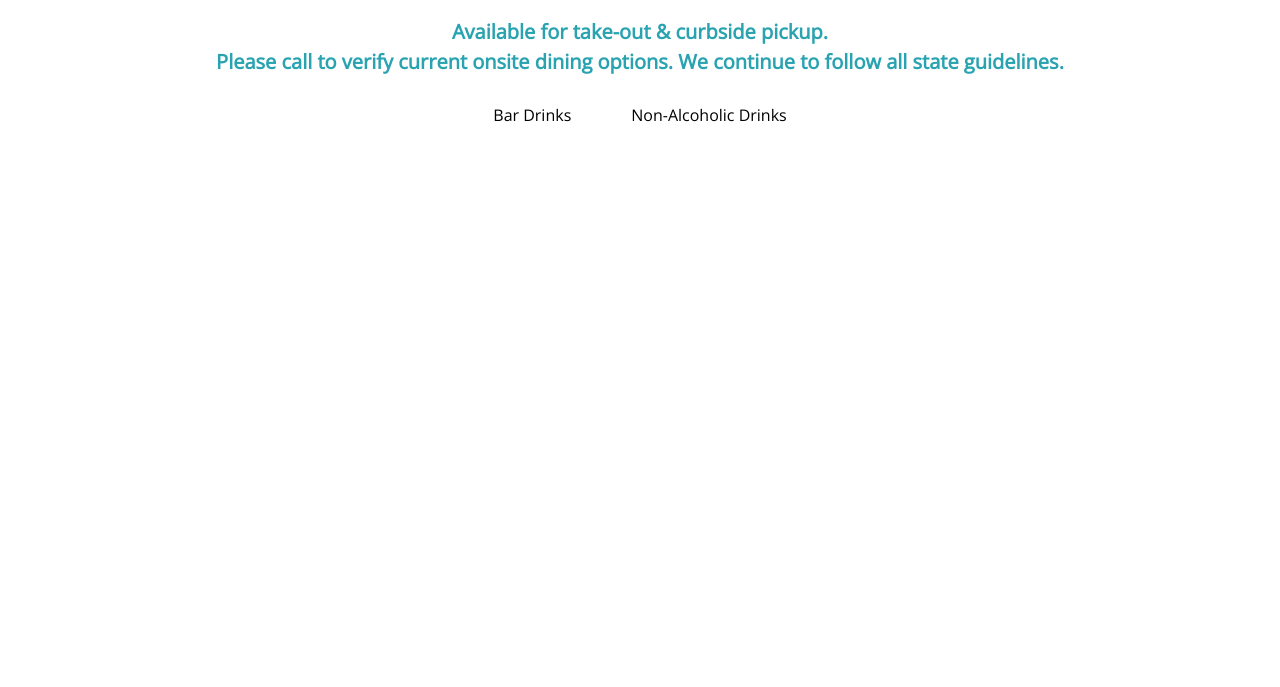
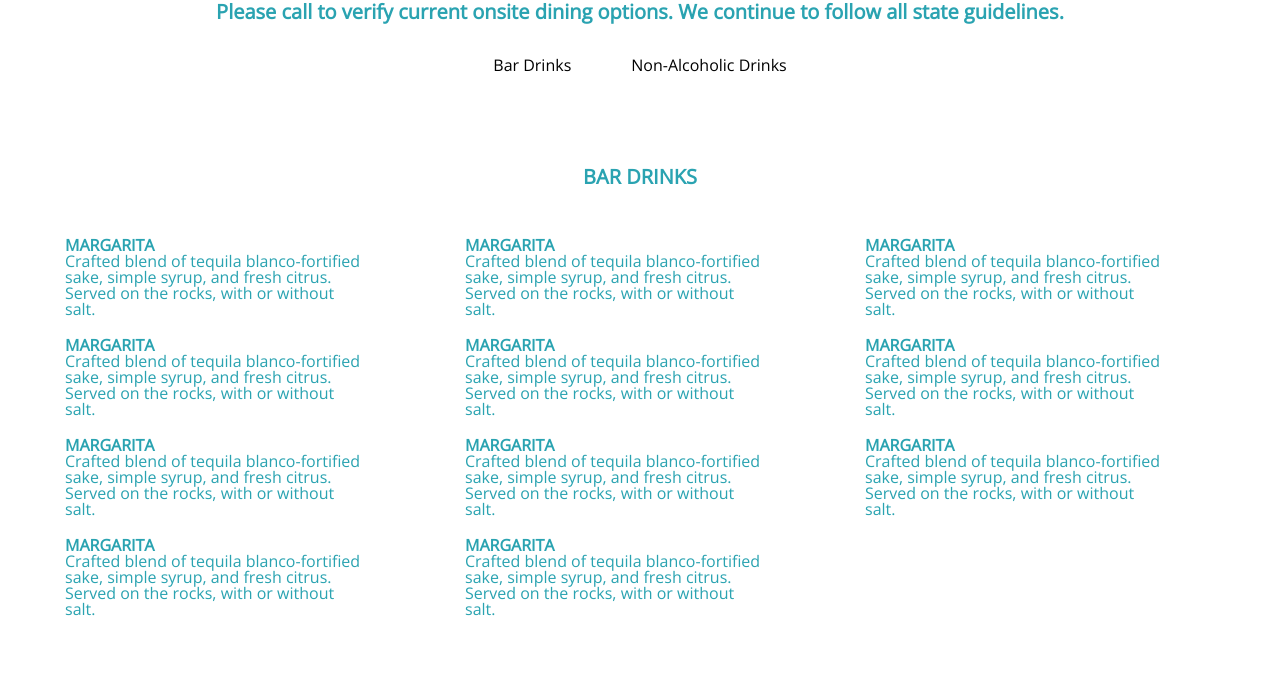
Before and after one commit to ec-rilo/project-restaurant, a website built with webpack: page dist/index.html in a window 1280 px wide. Shown: the part 365-1052 px from the top of the page. Before the commit the page ends 800 px from the top, so only its background shows below. Built offline with nearby package versions, Linux system fonts and the light colour scheme.

Commit message:
Add bar menu

```diff
--- a/dist/index.html
+++ b/dist/index.html
@@ -12,6 +12,7 @@
 <body>
     <div id="content"></div>
     <div id="bar-page"></div>
+
     <div class="bar-menu-title-container">
         <h4 class="menu-title">BAR MENU</h4>
         <p class="menu-description">Available for take-out & curbside pickup.<br>
@@ -21,7 +22,92 @@
             <li class="menu-tab-item-li"><a class="menu-tab-item" href="#">Bar Drinks</a></li>
             <li class="menu-tab-item-li"><a class="menu-tab-item" href="#">Non-Alcoholic Drinks</a></li>
         </ul>
+
+        <div class="menu-container-box">
+            <p class="menu-tab-title">BAR DRINKS</p>
+            <ul class="menu-container">
+                <li class="menu-item-container">
+                    <p class="menu-item-name">MARGARITA</p>
+                    <p class="menu-item-ingredients">
+                        Crafted blend of tequila blanco-fortified sake, simple syrup, and fresh citrus.
+                        Served on the rocks, with or without salt.
+                    </p>
+                </li>
+                <li class="menu-item-container">
+                    <p class="menu-item-name">MARGARITA</p>
+                    <p class="menu-item-ingredients">
+                        Crafted blend of tequila blanco-fortified sake, simple syrup, and fresh citrus.
+                        Served on the rocks, with or without salt.
+                    </p>
+                </li>
+                <li class="menu-item-container">
+                    <p class="menu-item-name">MARGARITA</p>
+                    <p class="menu-item-ingredients">
+                        Crafted blend of tequila blanco-fortified sake, simple syrup, and fresh citrus.
+                        Served on the rocks, with or without salt.
+                    </p>
+                </li>
+                <li class="menu-item-container">
+                    <p class="menu-item-name">MARGARITA</p>
+                    <p class="menu-item-ingredients">
+                        Crafted blend of tequila blanco-fortified sake, simple syrup, and fresh citrus.
+                        Served on the rocks, with or without salt.
+                    </p>
+                </li>
+                <li class="menu-item-container">
+                    <p class="menu-item-name">MARGARITA</p>
+                    <p class="menu-item-ingredients">
+                        Crafted blend of tequila blanco-fortified sake, simple syrup, and fresh citrus.
+                        Served on the rocks, with or without salt.
+                    </p>
+                </li>
+                <li class="menu-item-container">
+                    <p class="menu-item-name">MARGARITA</p>
+                    <p class="menu-item-ingredients">
+                        Crafted blend of tequila blanco-fortified sake, simple syrup, and fresh citrus.
+                        Served on the rocks, with or without salt.
+                    </p>
+                </li>
+                <li class="menu-item-container">
+                    <p class="menu-item-name">MARGARITA</p>
+                    <p class="menu-item-ingredients">
+                        Crafted blend of tequila blanco-fortified sake, simple syrup, and fresh citrus.
+                        Served on the rocks, with or without salt.
+                    </p>
+                </li>
+                <li class="menu-item-container">
+                    <p class="menu-item-name">MARGARITA</p>
+                    <p class="menu-item-ingredients">
+                        Crafted blend of tequila blanco-fortified sake, simple syrup, and fresh citrus.
+                        Served on the rocks, with or without salt.
+                    </p>
+                </li>
+                <li class="menu-item-container">
+                    <p class="menu-item-name">MARGARITA</p>
+                    <p class="menu-item-ingredients">
+                        Crafted blend of tequila blanco-fortified sake, simple syrup, and fresh citrus.
+                        Served on the rocks, with or without salt.
+                    </p>
+                </li>
+                <li class="menu-item-container">
+                    <p class="menu-item-name">MARGARITA</p>
+                    <p class="menu-item-ingredients">
+                        Crafted blend of tequila blanco-fortified sake, simple syrup, and fresh citrus.
+                        Served on the rocks, with or without salt.
+                    </p>
+                </li>
+                <li class="menu-item-container">
+                    <p class="menu-item-name">MARGARITA</p>
+                    <p class="menu-item-ingredients">
+                        Crafted blend of tequila blanco-fortified sake, simple syrup, and fresh citrus.
+                        Served on the rocks, with or without salt.
+                    </p>
+                </li>
+            </ul>
+        </div>
     </div>
+
+
 
     <script src="main.js"></script>
 </body>
--- a/dist/styles/menu.css
+++ b/dist/styles/menu.css
@@ -1,6 +1,6 @@
 .bar-menu-title-container {
     position: absolute;
-    top: 50%;
+    top: 350px;
     left: 50%;
     transform: translate(-50%, -50%);
     text-align: center;
@@ -33,3 +33,39 @@
 .menu-tab-item {
     color: #000 ;
 }
+
+.menu-tab-title {
+    position: relative;
+    font-weight: bold;
+    font-size: 20px;
+}
+
+.menu-container-box {
+    position: absolute;
+    top: 300px;
+    left: 50%;
+    transform: translate(-50%, 0);
+}
+
+.menu-container {
+    position: relative;
+    display: grid;
+    top: 50px;
+    grid-template-columns: repeat(3, 400px);
+    grid-template-rows: repeat(auto-fit, 100px);
+    justify-content: center;
+    text-align: left;
+    height: 450px;
+}
+
+.menu-item-container {
+    margin: 0 25px 0 25px;
+}
+
+.menu-item-name {
+    font-weight: bold;
+}
+
+.menu-item-ingredients {
+    width: 300px;
+}
```
Also changed, not shown: dist/main.js.
